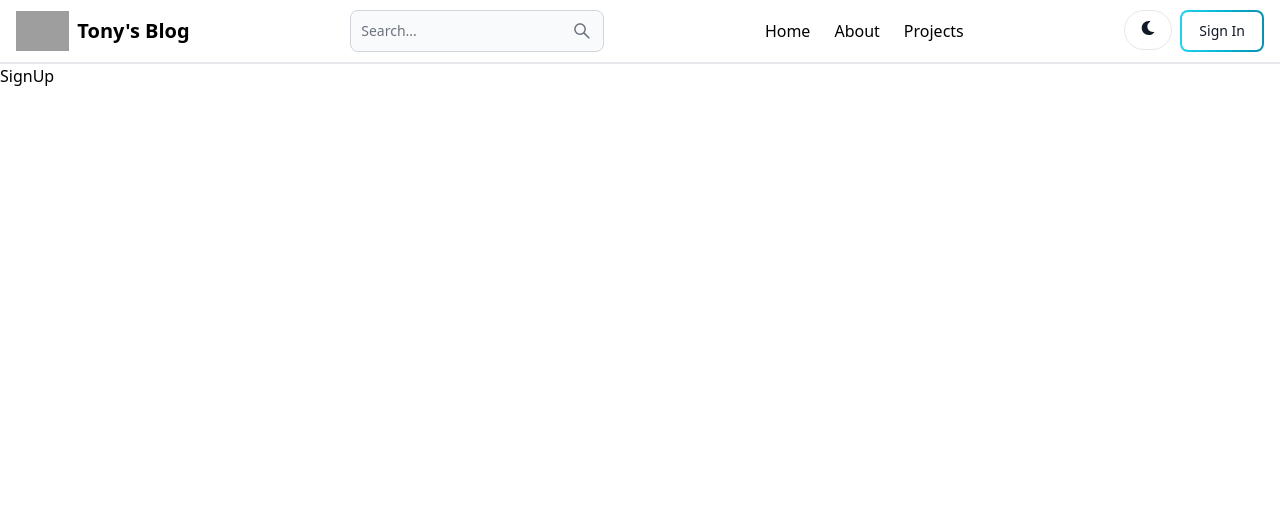
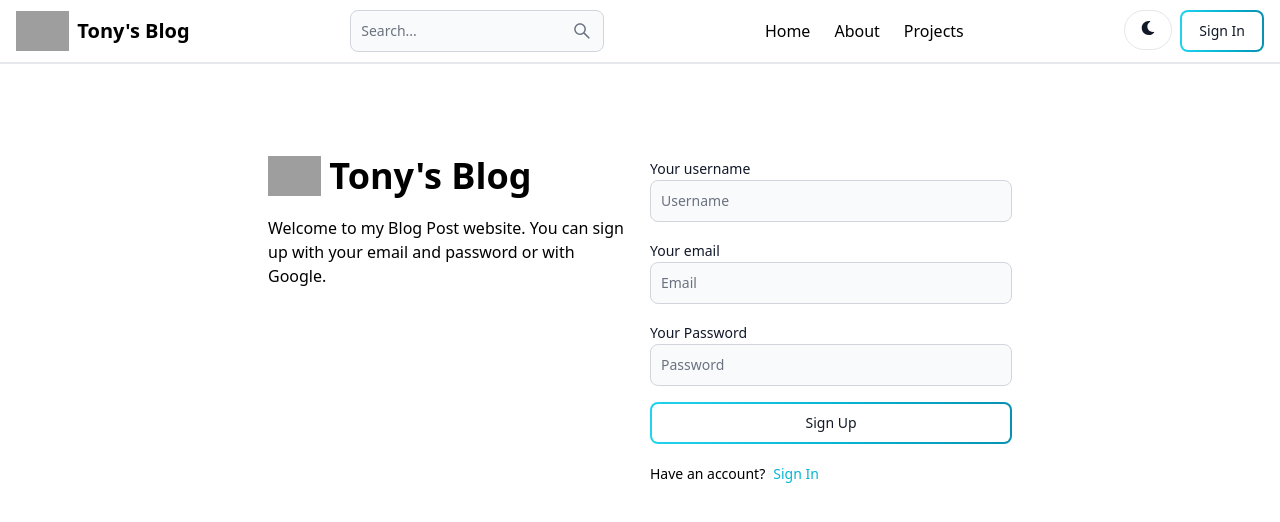
Before and after one commit to TonyBlaiseNTAHE/BlogPost, a React (Vite) app in the folder client/: page /sign-up in a window 1280 px wide. Shown: the top 522 px of the page. Built offline with nearby package versions, Linux system fonts and the light colour scheme; grey boxes are pictures that could not be loaded.

Commit message:
create sign up page UI

```diff
--- a/client/src/pages/SignUp.jsx
+++ b/client/src/pages/SignUp.jsx
@@ -1,9 +1,57 @@
-import React from 'react'
+import React from "react";
+import { Link } from "react-router-dom";
+import { Label, TextInput, Button } from "flowbite-react";
+
+import logo from "../images/logo.png";
+
+const Logo = () => (
+  <img src={logo} alt="Tony's Blog Logo" className="h-8 sm:h-10 self-center" />
+);
 
 export default function SignUp() {
   return (
-    <h1>
-      SignUp
-    </h1>
-  )
+    <div className="min-h-screen mt-20">
+      <div className="flex p-3 max-w-3xl mx-auto flex-col md:flex-row md:items gap-5">
+        {/* left side */}
+        <div className="flex-1">
+          <Link to="/" className="flex items-center">
+            <Logo />
+            <span className="ml-2  font-bold dark:text-white hover:text-blue-700 text-4xl">
+              Tony's Blog
+            </span>
+          </Link>
+          <p className="tex-sm mt-5">
+            Welcome to my Blog Post website. You can sign up with your email and
+            password or with Google.
+          </p>
+        </div>
+        {/* right side */}
+        <div className="flex-1">
+          <form className="flex flex-col gap-4">
+            <div className="">
+              <Label value="Your username" />
+              <TextInput type="text" placeholder="Username" id="username" />
+            </div>
+            <div className="">
+              <Label value="Your email" />
+              <TextInput type="text" placeholder="Email" id="email" />
+            </div>
+            <div className="">
+              <Label value="Your Password" />
+              <TextInput type="password" placeholder="Password" id="password" />
+            </div>
+            <Button gradientMonochrome="cyan" type="submit" outline>
+              Sign Up
+            </Button>
+          </form>
+          <div className="flex gap-2 text-sm mt-5">
+            <span>Have an account?</span>
+            <Link to="/sign-in" className="text-cyan-500">
+              Sign In
+            </Link>
+          </div>
+        </div>
+      </div>
+    </div>
+  );
 }
```
